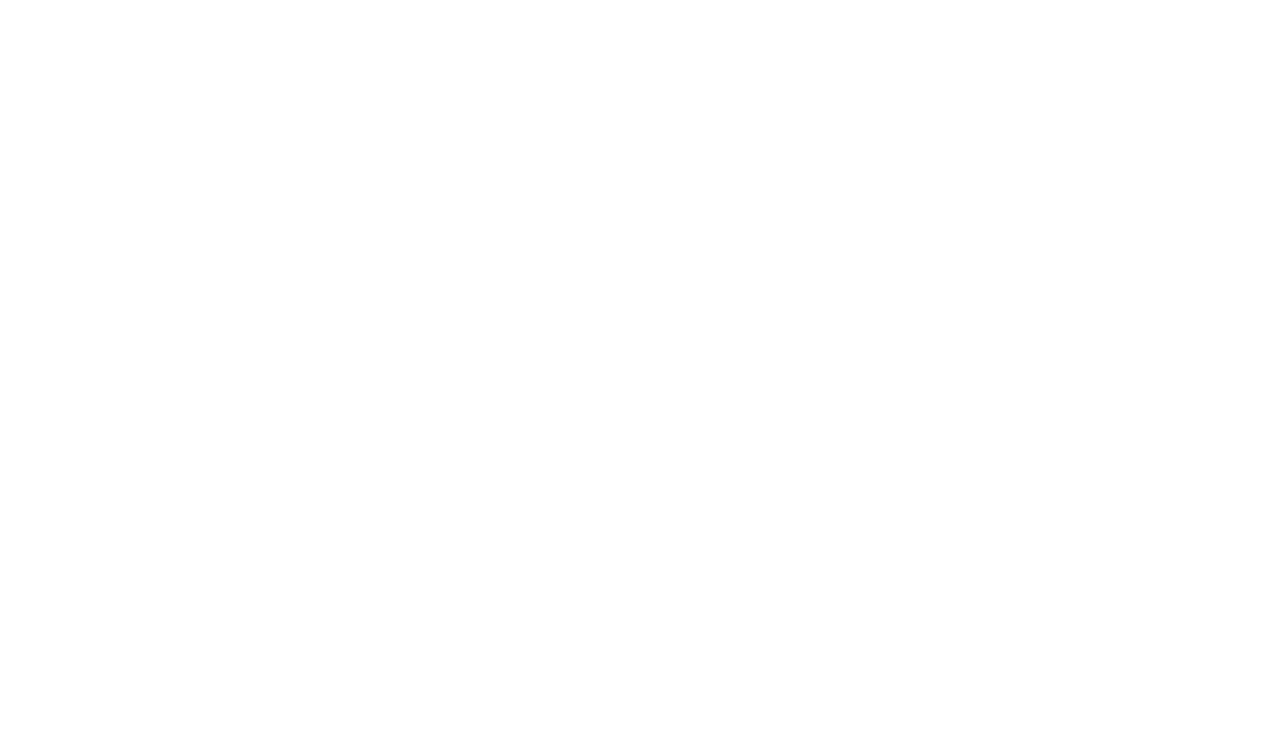
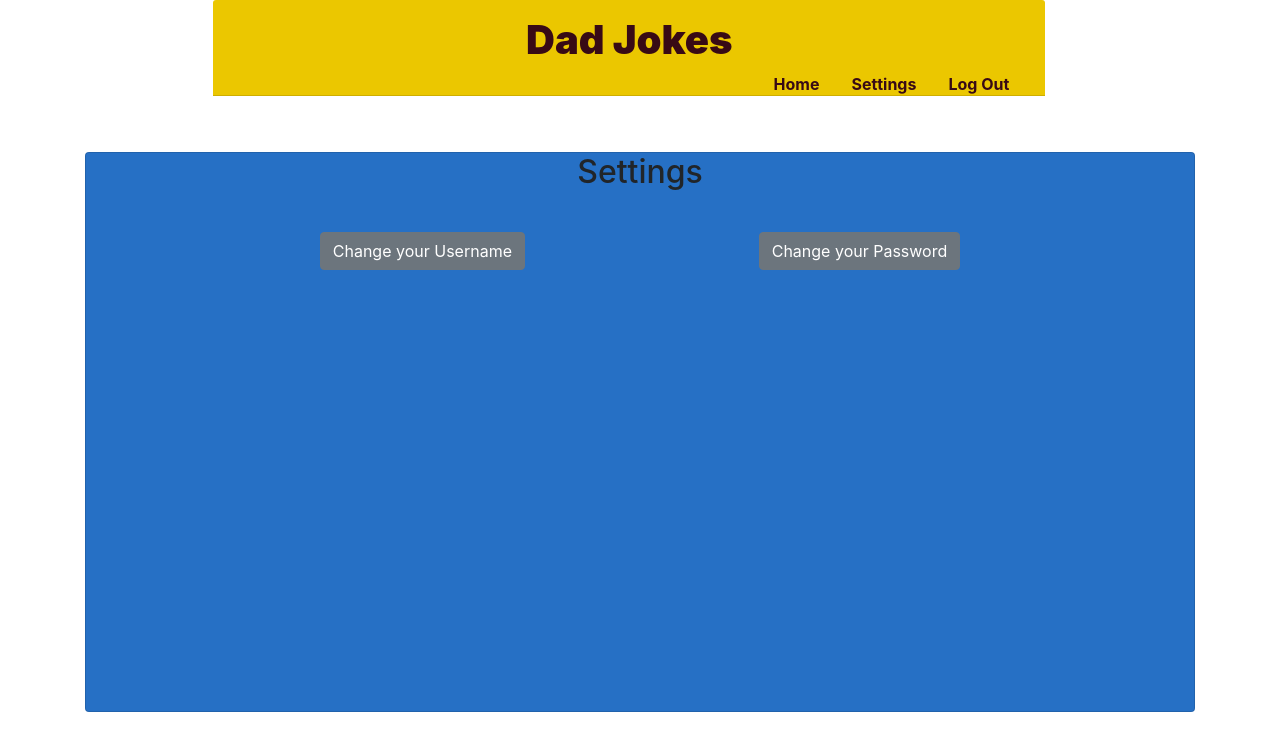
Before and after one commit to Build-Week-Dad-Jokes-10/Front-end, a React (Create React App) app in the folder client/: page /settings in a window 1280 px wide. Shown: the top 750 px of the page. Built offline with nearby package versions, Linux system fonts and the light colour scheme.

Commit message:
created settings page and set login on dummy data for now.

```diff
--- a/client/src/App.js
+++ b/client/src/App.js
@@ -4,24 +4,31 @@
 import PrivateRoute from "./utils/PrivateRoute";
 import ProfilePage from "./components/ProfilePage";
 import Login from "./components/Login";
+import Settings from './components/Settings';
 import "./App.css";
 import { UserContext } from "./contexts/UserContext";
 import { JokeContext } from "./contexts/JokeContext";
 import dummyData from "./dummyData";
+import dummyUserData from './dummyUserData';
 
 function App() {
   const [joke, setJoke] = useState(dummyData);
+  const [user, setUser] = useState(dummyUserData);
+
   return (
     <div className="App">
       <Router>
         <Switch>
           {/* <PrivateRoute exact path='/' component={HomePage} /> */}
-          <JokeContext.Provider value={{ joke, setJoke }}>
-            <Route exact path="/" component={Login} />
-            <Route exact path="/homePage" component={HomePage} />
-            <Route exact path="/profile" component={ProfilePage} />
-            {/* <Route component={Login} /> */}
-          </JokeContext.Provider>
+          <UserContext.Provider value={{ user, setUser }}>
+            <JokeContext.Provider value={{ joke, setJoke }}>
+              <Route exact path="/" component={Login} />
+              <Route exact path="/homePage" component={HomePage} />
+              <Route exact path="/profile" component={ProfilePage} />
+              <Route exact path="/settings" component={Settings} />
+              {/* <Route component=   {Login} /> */}
+            </JokeContext.Provider>
+          </UserContext.Provider>
         </Switch>
       </Router>
     </div>
--- a/client/src/components/Login.js
+++ b/client/src/components/Login.js
@@ -1,24 +1,35 @@
-import React, { useState } from "react";
+import React, { useState, useContext } from "react";
 import { axiosWithAuth } from "../utils/AxiosWithAuth";
 import { Button, Form, FormGroup, Input } from "reactstrap";
 import Footer from "./Footer";
+import { UserContext } from '../contexts/UserContext'
 
 const Login = props => {
   const [cred, setCred] = useState({ username: "", password: "" });
   const [err, setErr] = useState("");
+  const { user } = useContext(UserContext)
 
   const handleSubmit = e => {
     e.preventDefault();
-    axiosWithAuth()
-      .post("", cred)
-      .then(res => {
-        localStorage.setItem("token", res.data.token);
-        props.history.push("/");
-      })
-      .catch(err => {
-        console.log(err.message);
-        setErr("Invalid Username/Password");
-      });
+    console.log(user);
+    if(cred.username === user[0].username && cred.password === user[0].password) {
+      localStorage.setItem('token', cred)
+      props.history.push('/homepage');
+    }
+    else(
+      setErr('Incorrect Username/Password')
+    )
+    // axiosWithAuth()
+    //   .post("", cred)
+    //   .then(res => {
+    //     localStorage.setItem("token", res.data.token);
+    //     props.history.push("/");
+    //   })
+    //   .catch(err => {
+    //     console.log(err.message);
+    //     setErr("Invalid Username/Password");
+    //   });
+
   };
   const handleChange = e => {
     e.preventDefault();
--- /dev/null
+++ b/client/src/components/Settings.js
@@ -0,0 +1,40 @@
+import React, { useState, useContext } from 'react';
+import { axiosWithAuth } from '../utils/AxiosWithAuth';
+import { UserContext }  from '../contexts/UserContext';
+import { Container, Card, Button } from 'reactstrap';
+import MainHeader from './MainHeader';
+
+const Settings = props => {
+    const { user, setUser } = useContext(UserContext);
+    const buttonStyle = {
+        marginTop: '3%',
+
+    }
+    return (
+        <>
+            <MainHeader />
+            <Container>
+                <Card
+                    style={{
+                        display: 'flex',
+                        backgroundColor: '#2670C5',
+                        marginTop: '5%',
+                        height: '70vh'
+                    }}
+                >
+                    <h2>Settings</h2>
+                    <div style={{
+                        display: 'flex',
+                        justifyContent: 'space-evenly'
+                    }}>
+                        <Button
+                        style={buttonStyle}
+                        >Change your Username</Button>
+                        <Button style={buttonStyle}>Change your Password</Button>
+                    </div>
+                </Card>
+            </Container>
+        </>
+    )
+}
+export default Settings;
```
